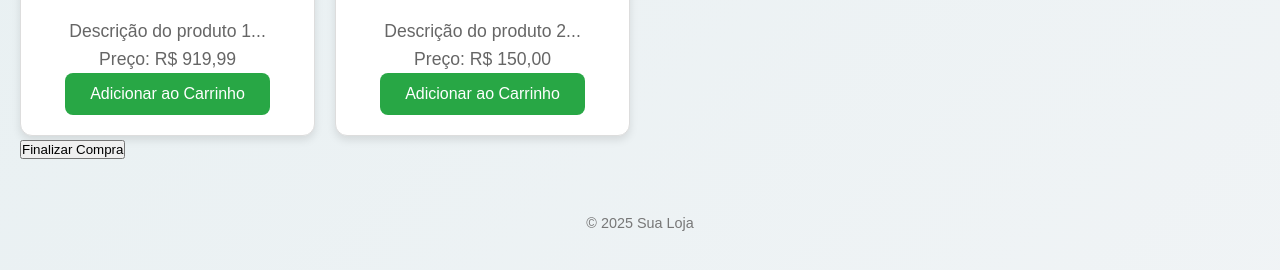
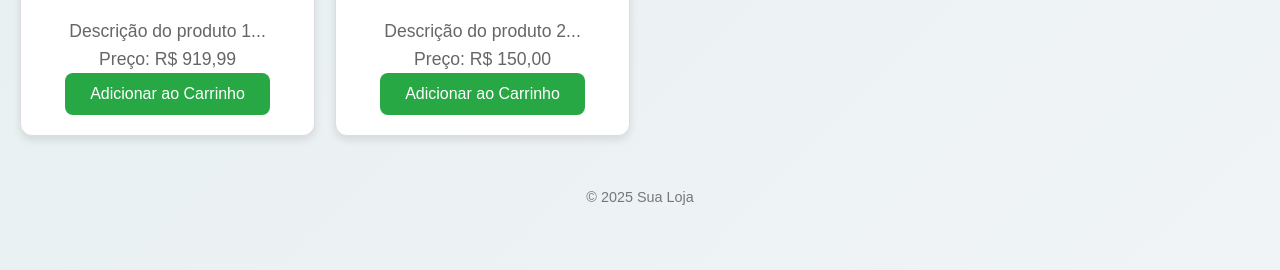
Before and after one commit to WurzBe/loja, a plain HTML site: page index.html in a window 1280 px wide. Shown: the part 270-540 px from the top of the page. Drawn offline with Linux system fonts and the light colour scheme.

Commit message:
html copilot

```diff
--- a/index.html
+++ b/index.html
@@ -51,8 +51,6 @@
     <p>Item adicionado ao carrinho!</p>
   </div>
 
-  <button onclick="checkout()">Finalizar Compra</button>
-
   <footer>
     <p>&copy; 2025 Sua Loja</p>
   </footer>
```
Lines whose indentation alone changed are shown as unchanged.
